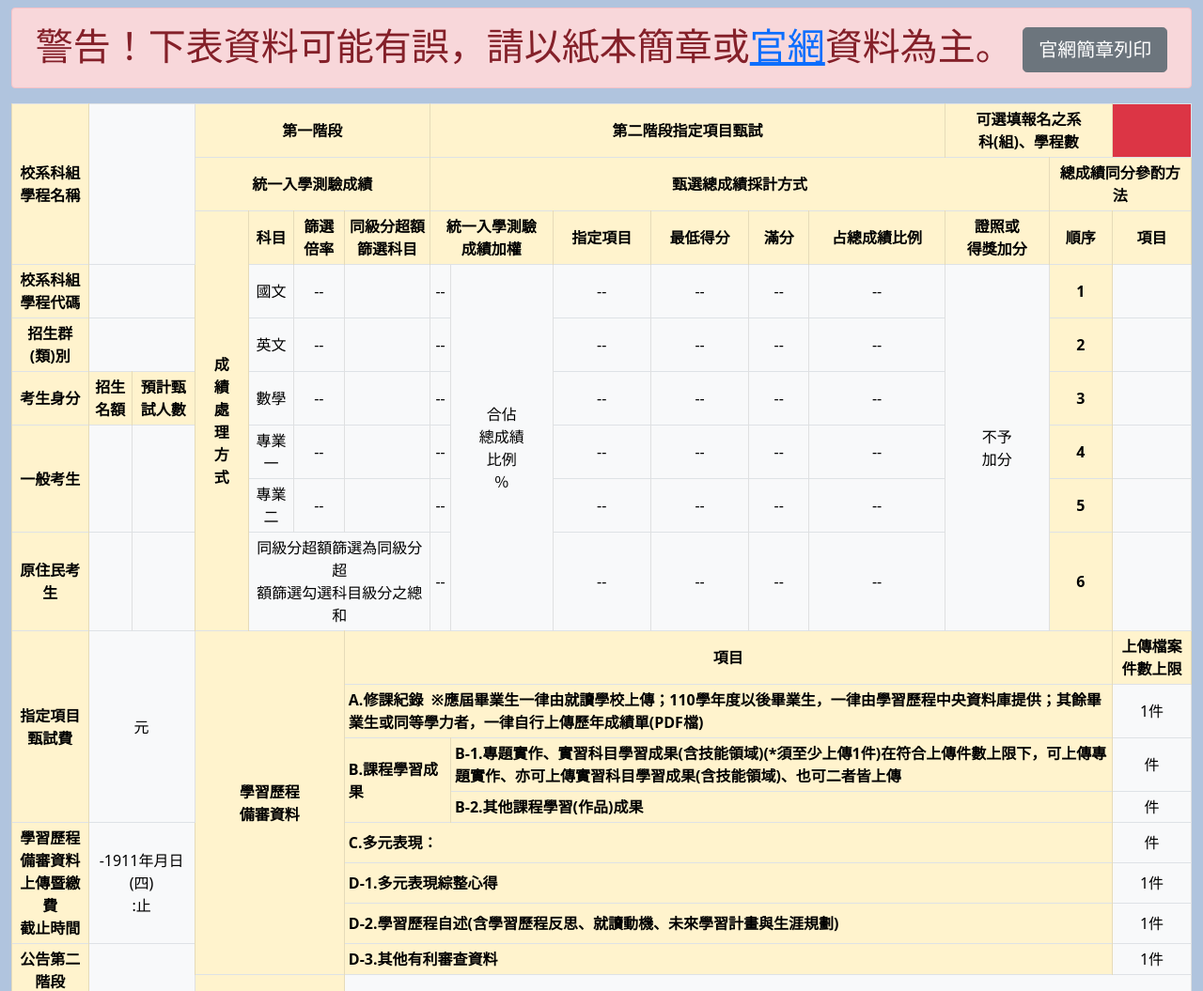
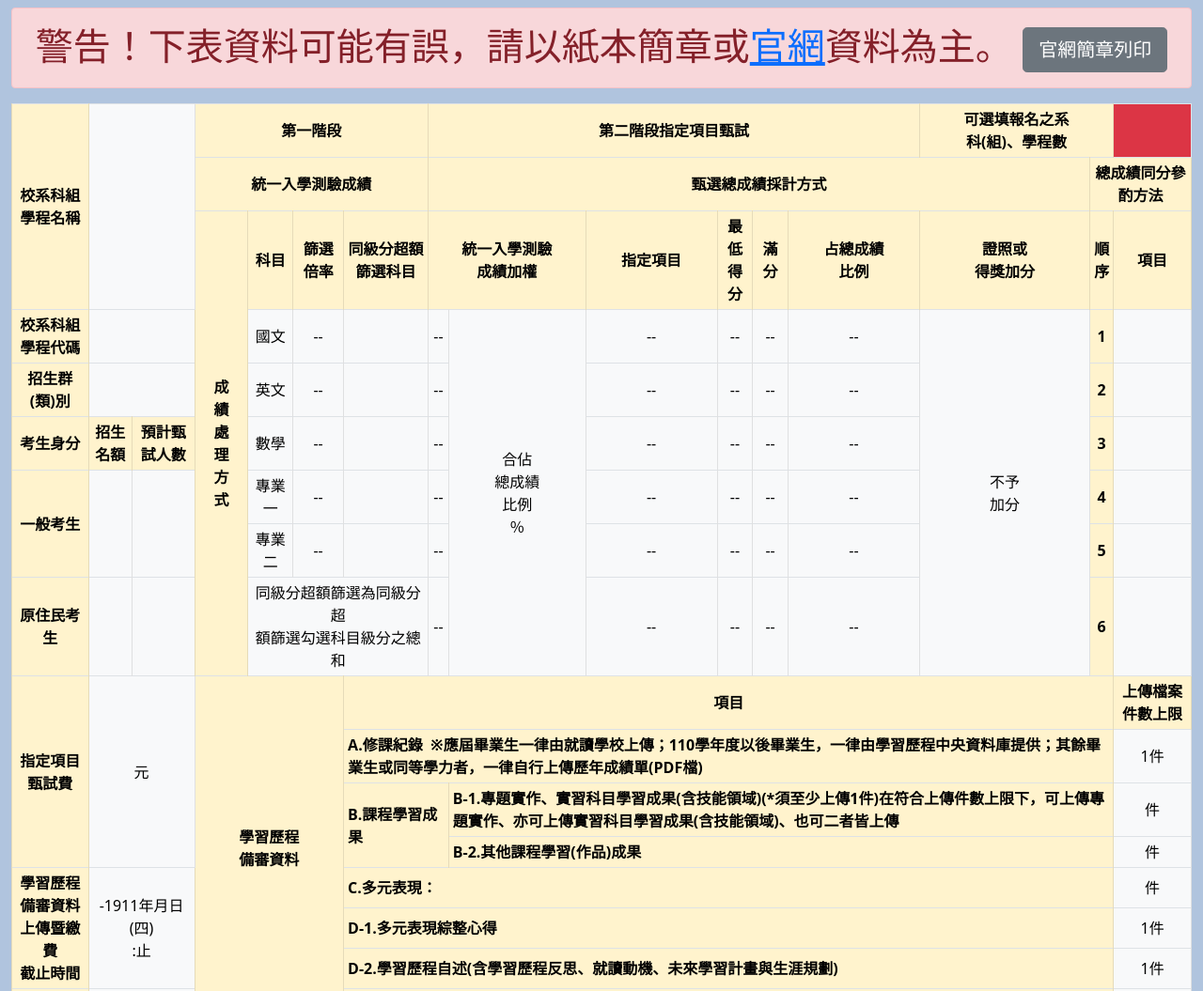
Before and after one commit to Thomas-ChiLiang-Liao/enter42, a PHP site: page /departments/departmentDetails.php?depid=1 in a window 1280 px wide. Shown: the top 1055 px of the page at 94% size. Run offline with PHP 8.4, Linux system fonts and the light colour scheme; data that the repository does not hold is empty.

Commit message:
20240308校系查詢介面再微調

```diff
--- a/departments/departmentDetails.php
+++ b/departments/departmentDetails.php
@@ -133,11 +133,11 @@
               <th class="table-warning text-center align-middle">同級分超額<br>篩選科目</th>
               <th class="table-warning text-center align-middle" colspan="2">統一入學測驗<br>成績加權</th>
               <th class="table-warning text-center align-middle">指定項目</th>
-              <th class="table-warning text-center align-middle">最低得分</th>
-              <th class="table-warning text-center align-middle">滿分</th>
-              <th class="table-warning text-center align-middle">占總成績比例</th>
+              <th class="table-warning text-center align-middle" style="width: 3%">最低<br>得分</th>
+              <th class="table-warning text-center align-middle" style="width: 3%">滿分</th>
+              <th class="table-warning text-center align-middle">占總成績<br>比例</th>
               <th class="table-warning text-center align-middle">證照或<br>得獎加分</th>
-              <th class="table-warning text-center align-middle">順序</th>
+              <th class="table-warning text-center align-middle" style="width: 1.5%">順序</th>
               <th class="table-warning text-center align-middle">項目</th>
             </tr>
             <tr>
```
